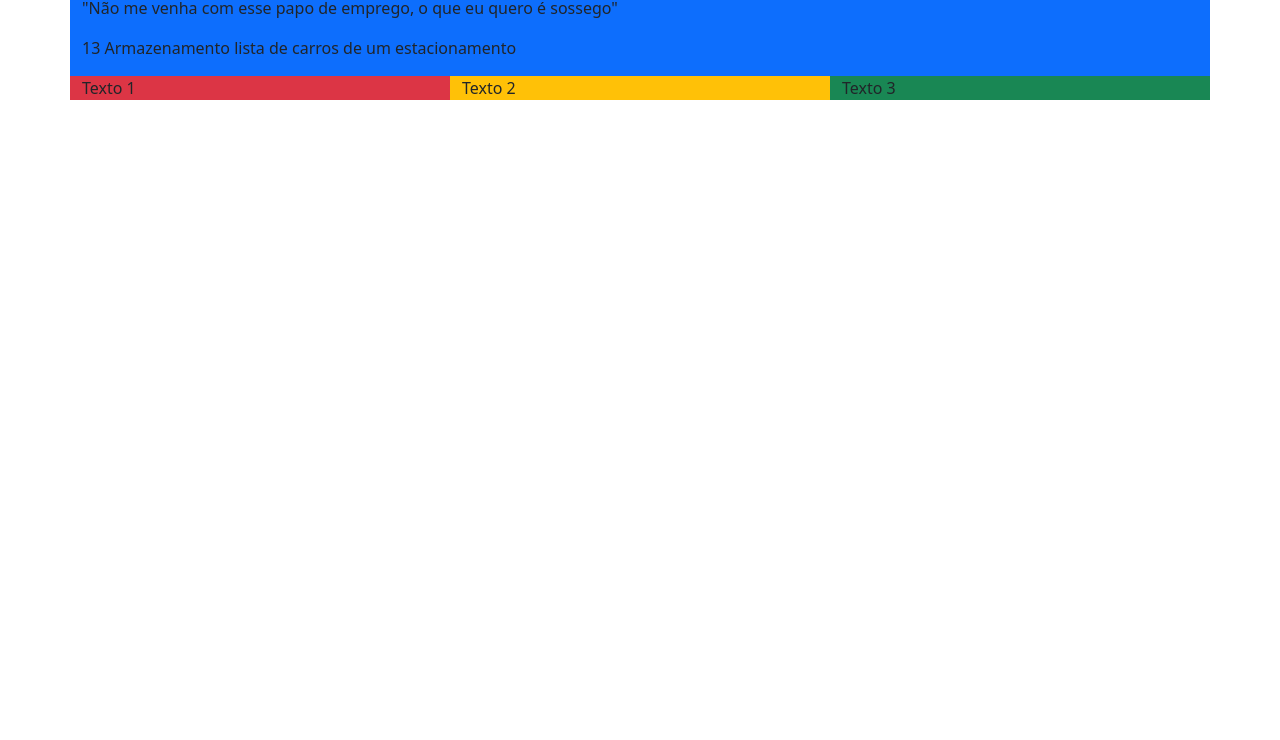
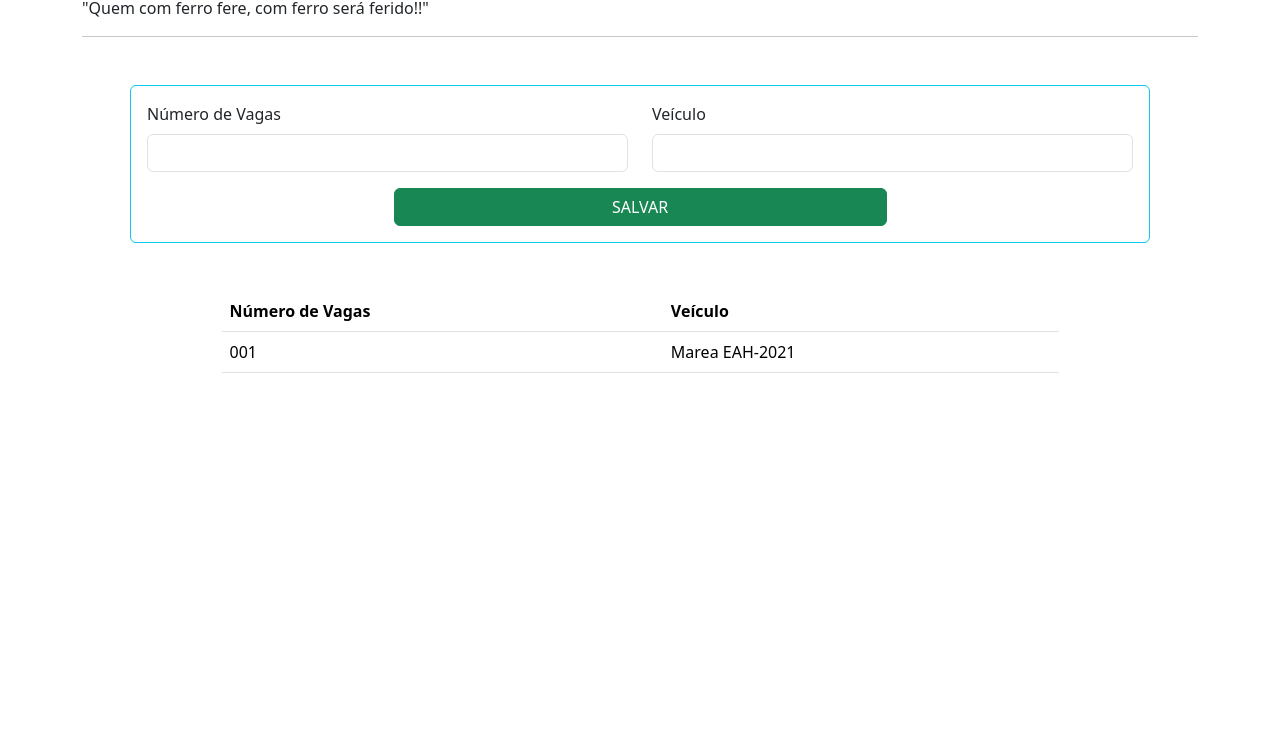
Before and after one commit to pedroT-web/exercicios-js, a plain HTML site: page Exercicio013/index.html in a window 1280 px wide. Shown: the part 60-800 px from the top of the page. Drawn offline with nearby package versions, Linux system fonts and the light colour scheme.

Commit message:
Atividade 13 incompleta

```diff
--- a/Exercicio013/app.js
+++ b/Exercicio013/app.js
@@ -0,0 +1,31 @@
+let numeroDeVagas = []
+let veiculos = []
+
+function fnSalvarVeiculo() {
+    numeroDeVagas.push(document.getElementById("numero_vaga").value)
+    veiculos.push(document.getElementById("veiculo").value)
+}
+
+function fnListarVeiculos() {
+    // console.dir(numeroDeVagas)
+    // console.dir(veiculos)
+
+    // let i = 0;
+
+    // while (i < veiculos.length) {
+
+    // }
+
+    // for(declaração do contador; condição; incremento){}
+    for (let i = 0; i < veiculos.length; i++) {
+        document.getElementById("tabela_corpo").innerHTML = `
+        <tr>
+        <td> ${numeroDeVagas[i]} </td> <td> ${veiculos[i]} </td>
+        `
+        i++
+    }
+}
+
+function fnLimpar() {
+
+}
--- a/Exercicio013/index.html
+++ b/Exercicio013/index.html
@@ -15,22 +15,49 @@
 </head>
 
 <body>
-    <div class="container bg-primary">
-        <h1 class="text-md-center text-end">Exercicio 013</h1>
-        <blockquote>"Não me venha com esse papo de emprego, o que eu quero é sossego"</blockquote>
-        <p>13 Armazenamento lista de carros de um estacionamento</p>
+    <div class="container">
+        <h1>Exercício 013</h1>
+        <blockquote>"Quem com ferro fere, com ferro será ferido!!"</blockquote>
+        <hr>
+        <form class="border border-info border-1 rounded p-3 m-5">
+            <div class="row mb-3">
+                <div class="col">
+                    <label class="form-label">Número de Vagas</label>
+                    <input class="form-control" id="numero_vaga">
+                </div>
+
+                <div class="col">
+                    <label class="form-label">Veículo</label>
+                    <input class="form-control" id="veiculo">
+                </div>
+            </div>
+            <div class="row">
+                <div class="col text-center">
+                    <button type="button" class="btn btn-success w-50" onclick="fnSalvarVeiculo();fnListarVeiculos()">SALVAR</button>
+                </div>
+            </div>
+        </form>
         <div class="row">
-            <div class="col-12 col-md-4 bg-danger">
-                Texto 1
-            </div>
-            <div class="col-12 col-md-4 bg-warning">
-                Texto 2
-            </div>
-            <div class="col-12 col-md-4 bg-success">
-                Texto 3
+            <div class="col">
+                <table class="table w-75 m-auto" >
+                    <thead>
+                        <tr>
+                            <th>Número de Vagas</th>
+                            <th>Veículo</th>
+                        </tr>
+                    </thead>
+                    <tbody id="tabela_corpo">
+                        <tr>
+                            <td>001</td>
+                            <td>Marea EAH-2021</td>
+                        </tr>
+                    </tbody>
+                </table>
             </div>
         </div>
     </div>
+
+    <script src="app.js"></script>
 </body>
 
 </html>
```
Also changed, not shown: Exercicio014/index.html (added, +11 -0 lines), Exercicio014/app.js (added), Exercicio014/style.css (added).
